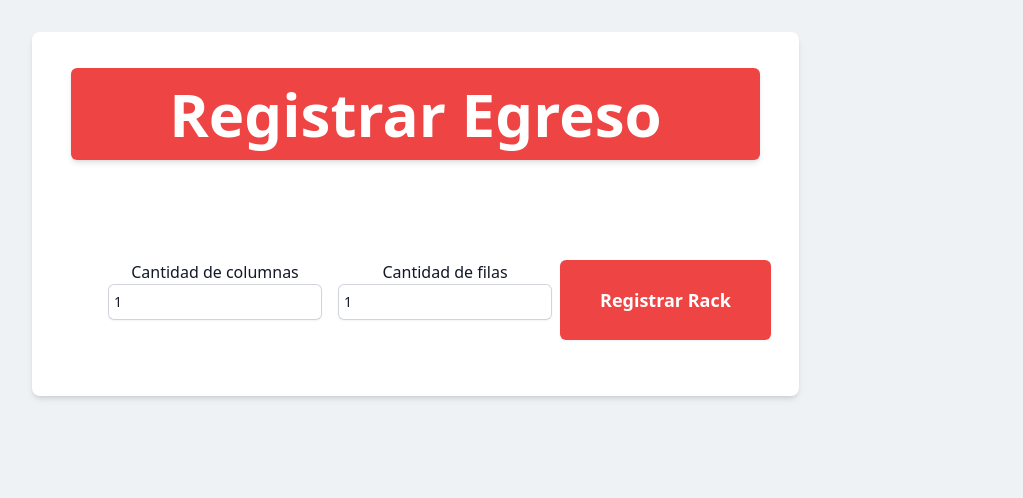
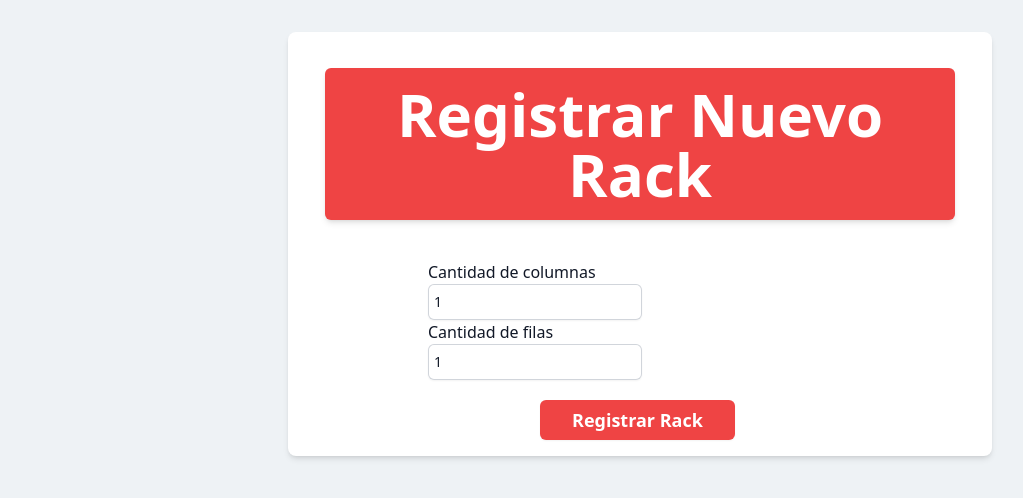
Before and after one commit to PabloSuarezLapalma/react-habProf, a React (Vite) app: page /agregarRack in a window 1280 px wide. Shown: the top 498 px of the page, without its empty margins (0-1023 px from the left). Built offline with nearby package versions, Linux system fonts and the light colour scheme.

Commit message:
Ahora el AgregarRack funciona correctamente, además se lo implementó provisoriamente en el /home y se hicieron comentarios que clarifican el código en ámbos casos

```diff
--- a/src/pages/AgregarRack.jsx
+++ b/src/pages/AgregarRack.jsx
@@ -7,14 +7,24 @@ const AgregarRack = ({racks,setRacks}) => {
         e.preventDefault();
 
         //Objeto rack
-        const objetoRack = [altura][posicion];
+        const objetoRack = [];
 
-        console.log(objetoRack.length);
-        console.log(objetoRack[0].length);
+        for (let i = 0; i < altura; i++) {
+            objetoRack[i] = [];
+            for (let j = 0; j < posicion; j++) {
+                objetoRack[i][j] = null;
+            }
+        }
+
+        //Agrego el rack al array de racks
         setRacks([...racks, objetoRack]);
 
-       // setAltura(1);
-       // setPosicion(1);
+        //Reseteo los valores de los inputs
+        setAltura(1);
+        setPosicion(1);
+
+
+
 
     };
 
@@ -23,15 +33,15 @@ const AgregarRack = ({racks,setRacks}) => {
 
 
     return (
-        <div className=' max-w-7xl mx-auto px-8 p-8 text-center'>
+        <div className=' max-w-7xl mx-auto lg:px-72 md:px-36 p-8 md:w-full text-left'>
         <div className="bg-white pt-4 pb-4 pl-2 pr-2 rounded-lg shadow-md text-black sm:w-fit md:w-fit lg:w-fit xl:w-fit">
             <div className="shadow-md bg-red-500 mx-auto rounded-md sm:w-11/12 md:w-3/4 lg:w-1/2 xl:w-11/12">
-                <h1 className="text-2xl md:text-3xl lg:text-4xl xl:text-6xl font-bold mt-5 text-center mb-10 pt-4 pb-4 text-white ">Registrar Egreso</h1>
+                <h1 className="text-2xl md:text-3xl lg:text-4xl xl:text-6xl font-bold mt-5 text-center mb-10 pt-4 pb-4 text-white ">Registrar Nuevo Rack</h1>
             </div>
 
-        <form className= 'py-10 sm:ml-10 md:ml-10 lg:ml-10 xl:px-30 2xl:ml-50 sm:px-5' onSubmit={handleSubmit} >
+        <form className= 'sm:ml-1 lg:ml-16 md:ml-14 sm:px-5' onSubmit={handleSubmit} >
             <div className='flex flex-wrap '>
-            <div className=' w-full md:mx-2 lg:mx-2 xl:mx-2 2xl:mx-2 sm:mx-2 xs:mx-2 sm:w-auto py-5 '>
+            <div className=' w-full md:mx-2 lg:mx-2 xl:mx-2 2xl:mx-2 sm:mx-2 xs:mx-2 sm:w-auto px-10 '>
                     <label htmlFor='posicion' className='block text-md font-medium leading-6 text-gray-900'>
                         Cantidad de columnas
                     </label>
@@ -46,8 +56,8 @@ const AgregarRack = ({racks,setRacks}) => {
                             onChange={(e) => setPosicion(e.target.value)}
                         />
                 </div>
-                <div className=' w-full md:mx-2 lg:mx-2 xl:mx-2 2xl:mx-2 sm:mx-2 xs:mx-2 sm:w-auto py-5'>
-                    <label htmlFor='altura' className='block text-md font-medium leading-6 text-gray-900'>
+                <div className=' w-full md:mx-2 lg:mx-2 xl:mx-2 2xl:mx-2 sm:mx-2 xs:mx-2 sm:w-auto px-10 '>
+                <label htmlFor='altura' className='block text-md font-medium leading-6 text-gray-900'>
                         Cantidad de filas
                     </label>
                         <input
@@ -66,7 +76,7 @@ const AgregarRack = ({racks,setRacks}) => {
                 type="submit"
                 id="agregarRack"
                 value="Registrar Rack"
-                className='bg-red-500 font-semibold mt-5 rounded-md text-white justify-center px-10 py-2 text-lg leading-6 shadow-sm hover:bg-red-600 focus-visible:outline focus-visible:outline-2 focus-visible:outline-offset-2 focus-visible:outline-red-500'
+                className='bg-red-500 sm:ml-40 font-semibold mt-5 rounded-md text-white justify-center px-8  py-2 text-lg leading-6 shadow-sm hover:bg-red-600 focus-visible:outline focus-visible:outline-2 focus-visible:outline-offset-2 focus-visible:outline-red-500'
             />
             </div>
         </form>
```
